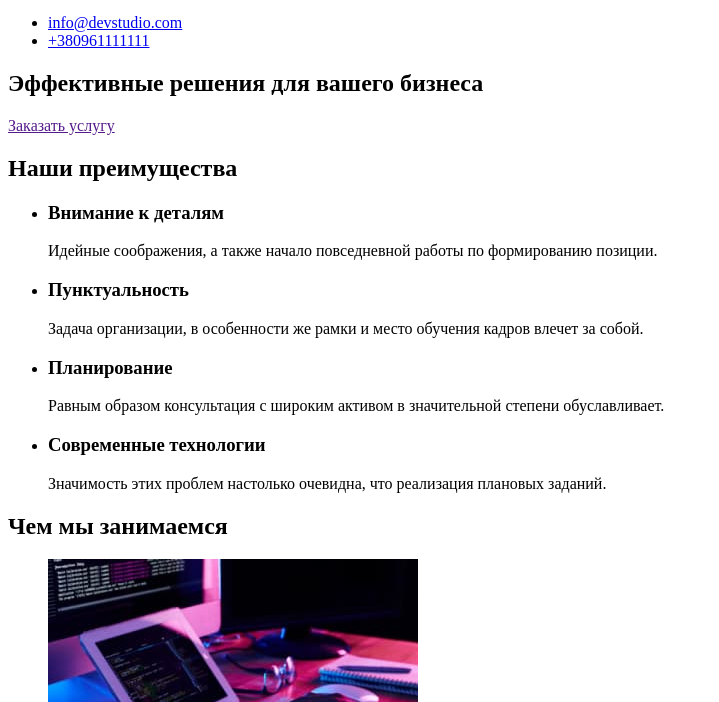
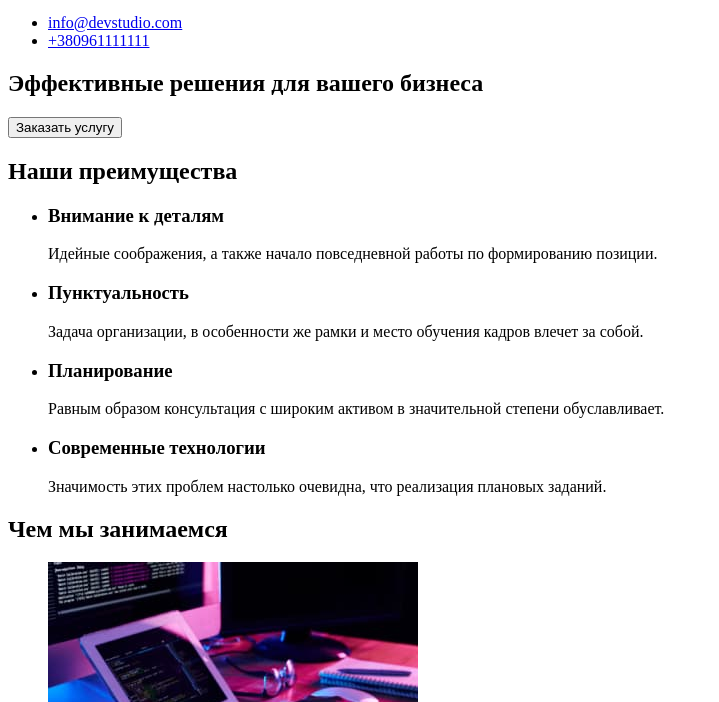
Before and after one commit to AlexandraRyzhkina/goit-markup-hw-01, a plain HTML site: page index.html in a window 1280 px wide. Shown: the part 98-800 px from the top of the page, without its empty margins (0-719 px from the left). Drawn offline with Linux system fonts and the light colour scheme.

Commit message:
button in hero

```diff
--- a/index.html
+++ b/index.html
@@ -30,7 +30,7 @@
         <!-- Герой -->
         <section class="hero">
             <h1 class="hero-title">Эффективные решения для вашего бизнеса</h1>
-            <a href="" class="button primary">Заказать услугу</a>
+            <button type="button">Заказать услугу</button>
         </section>
 
         <!-- особенности -->
```
